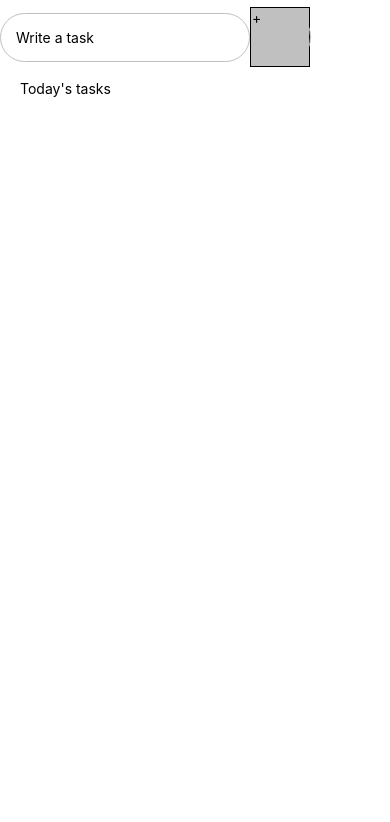
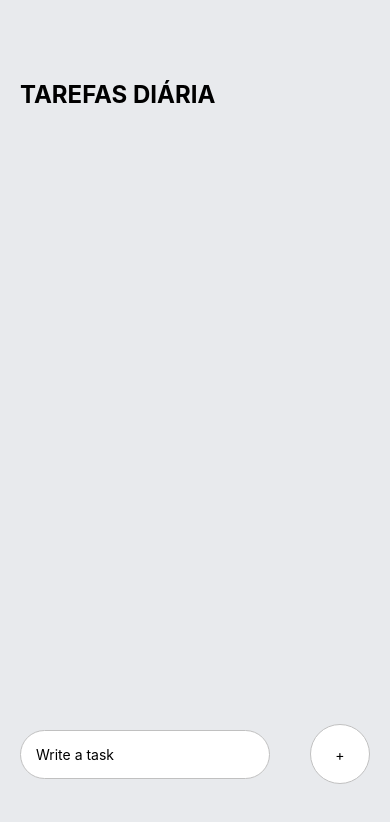
Before and after one commit to Dadapinheiro/React-native, a React Native app: screen / in a window 390 px wide. Shown: the top 822 px of the page. Built offline with nearby package versions, Linux system fonts and the light colour scheme.

Commit message:
adiciona meio do projeto

```diff
--- a/App.js
+++ b/App.js
@@ -1,53 +1,78 @@
-import React, { useStarte } from 'expo-status-bar';
-import {useState} from 'react'
+import { useState } from "react";
 
-import { Keyboard, KeyboardAvoidingView, StyleSheet, Text, TouchableOpacity, TouchableOpacityBase, View, Platform,TextInput } from 'react-native';
-import Task from './components/Task';
+import {
+  KeyboardAvoidingView,
+  StyleSheet,
+  Text,
+  View,
+  TextInput,
+  TouchableOpacity,
+  Keyboard,
+  ScrollView,
+  Platform,
+} from "react-native";
+import Task from "./components/Task";
 
 export default function App() {
-  const [task, setTask] = useState();
+  const [task, setTask] = useState("");
   const [taskItems, setTaskItems] = useState([]);
 
   const handleAddTask = () => {
     Keyboard.dismiss();
-    setTaskItems([...taskItems, task])
-    setTask(null);
-  }
+
+    setTaskItems([...taskItems, task]);
+
+    setTask("");
+  };
 
   const completeTask = (index) => {
     let itemsCopy = [...taskItems];
+
     itemsCopy.splice(index, 1);
-    setTaskItems(intemsCopy);
-  }
+
+    setTaskItems(itemsCopy);
+  };
 
   return (
-    <View styles={styles.container}>
-
-      {/*Today's Tasks */}
-      <View style={styles.tasksWrapper}>
-        <Text style={styles.sectionTitle}>Today's tasks</Text>
-
-        <View style={styles.items}>
-          {/* This is where the tasks will go! */}
-          {
-            taskItems.map((item, index) => {
+    <View style={styles.container}>
+      {/* Added this scroll view to enable scrolling when list gets longer than the page */}
+      <ScrollView
+        contentContainerStyle={{
+          flexGrow: 1,
+        }}
+        keyboardShouldPersistTaps="handled"
+      >
+        {/* Today's Tasks */}
+        <View style={styles.tasksWrapper}>
+          <Text style={styles.sectionTitle}>TAREFAS DIÁRIA</Text>
+          <View style={styles.items}>
+            {/* This is where the tasks will go! */}
+            {taskItems.map((item, index) => {
               return (
-                <TouchableOpacity Key={index} onPress={() => completeTask(index)}>
+                <TouchableOpacity
+                  key={index}
+                  onPress={() => completeTask(index)}
+                >
                   <Task text={item} />
                 </TouchableOpacity>
-              )
-            })
-          }
+              );
+            })}
+          </View>
         </View>
+      </ScrollView>
 
-      </View>
-    {/* Write a task*/}
+      {/* Write a task */}
+      {/* Uses a keyboard avoiding view which ensures the keyboard does not cover the items on screen */}
       <KeyboardAvoidingView
-        behavior={Platform.OS === "IOS" ? "padding" : "height"}
+        behavior={Platform.OS === "ios" ? "padding" : "height"}
         style={styles.writeTaskWrapper}
       >
-        <TextInput style={styles.input} placeholder={'Write a task'} value={task} onChagerText={text => setTask(text)} />
-
+        <TextInput
+          style={styles.input}
+          placeholder={"Write a task"}
+          value={task}
+          onChangeText={(text) => setTask(text)}
+        />
         <TouchableOpacity onPress={() => handleAddTask()}>
           <View style={styles.addWrapper}>
             <Text style={styles.addText}>+</Text>
@@ -60,53 +85,44 @@ export default function App() {
 const styles = StyleSheet.create({
   container: {
     flex: 1,
-    backgroundColor: '#E8EAED',
+    backgroundColor: "#E8EAED",
   },
-
   tasksWrapper: {
     paddingTop: 80,
     paddingHorizontal: 20,
   },
-  sectionTitle: {},
+  sectionTitle: {
+    fontSize: 24,
+    fontWeight: "bold",
+  },
   items: {
     marginTop: 30,
   },
   writeTaskWrapper: {
-    position: 'absolute',
     bottom: 60,
-    whdth: '100%',
-    flexDirection: 'row',
-    justifyContent: 'space-between',
-    alignItems: 'center'
+    width: "100%",
+    flexDirection: "row",
+    justifyContent: "space-around",
+    alignItems: "center",
   },
   input: {
     paddingVertical: 15,
     paddingHorizontal: 15,
-    backgroundColor: '#FFF',
+    backgroundColor: "#FFF",
     borderRadius: 60,
-    borderColor: '#C0C0C0',
+    borderColor: "#C0C0C0",
     borderWidth: 1,
-    whdth: 250,
+    width: 250,
   },
   addWrapper: {
     width: 60,
     height: 60,
-    backgroundColor: '#C0C0C0',
+    backgroundColor: "#FFF",
+    borderRadius: 60,
+    justifyContent: "center",
+    alignItems: "center",
+    borderColor: "#C0C0C0",
     borderWidth: 1,
-    whdth: 250,
-
   },
-  addText: {
-    width: 60,
-    height: 60,
-    backgroundColor: 'center',
-    borderRadius: 60,
-    justifyContent: ' center',
-    alignItems: 'center',
-    borderColor: '#C0C0C0',
-    borderWidth: 1,
-
-
-  },
-
-})
+  addText: {},
+});
--- a/components/Task.js
+++ b/components/Task.js
@@ -1,8 +1,8 @@
-import react from "react";
-import {View, Text, StyleSheet } from 'react-native';
+
+
+import { View, Text, StyleSheet } from "react-native";
 
 const Tasks = (props) => {
-
   return (
     <View style={styles.item}>
       <View style={styles.itemLeft}>
@@ -11,45 +11,42 @@ const Tasks = (props) => {
       </View>
       <View style={styles.circular}></View>
     </View>
-    )
-}
-
+  );
+};
 
 const styles = StyleSheet.create({
   item: {
-        backgroundColor: '#FFF',
+    backgroundColor: "#FFF",
     padding: 15,
     borderRadius: 10,
-        flexDirection: 'row',
-        alignItems: 'center',
-        justifyContent:'space-between',
+    flexDirection: "row",
+    alignItems: "center",
+    justifyContent: "space-between",
     marginBottom: 20,
   },
   itemLeft: {
-        flexDirection: 'row',
-        alignItems: 'center',
-        flexWrap: 'wrap',
-
+    flexDirection: "row",
+    alignItems: "center",
+    flexWrap: "wrap",
   },
   square: {
     width: 24,
     height: 24,
-        backgroundColor: '#55BCF6',
+    backgroundColor: "#55BCF6",
     opacity: 0.4,
     borderRadius: 5,
     marginRight: 15,
   },
   itemsText: {
-        maxWidth: '80%',
+    maxWidth: "80%",
   },
   circular: {
     width: 12,
     height: 12,
-        borderBottomColor: '#55BCF6',
-        borderBottomWidth: 2,
+    borderColor: "#55BCF6",
+    borderWidth: 2,
     borderRadius: 5,
   },
-
 });
 
 export default Tasks;
```
Lines whose indentation alone changed are shown as unchanged.
